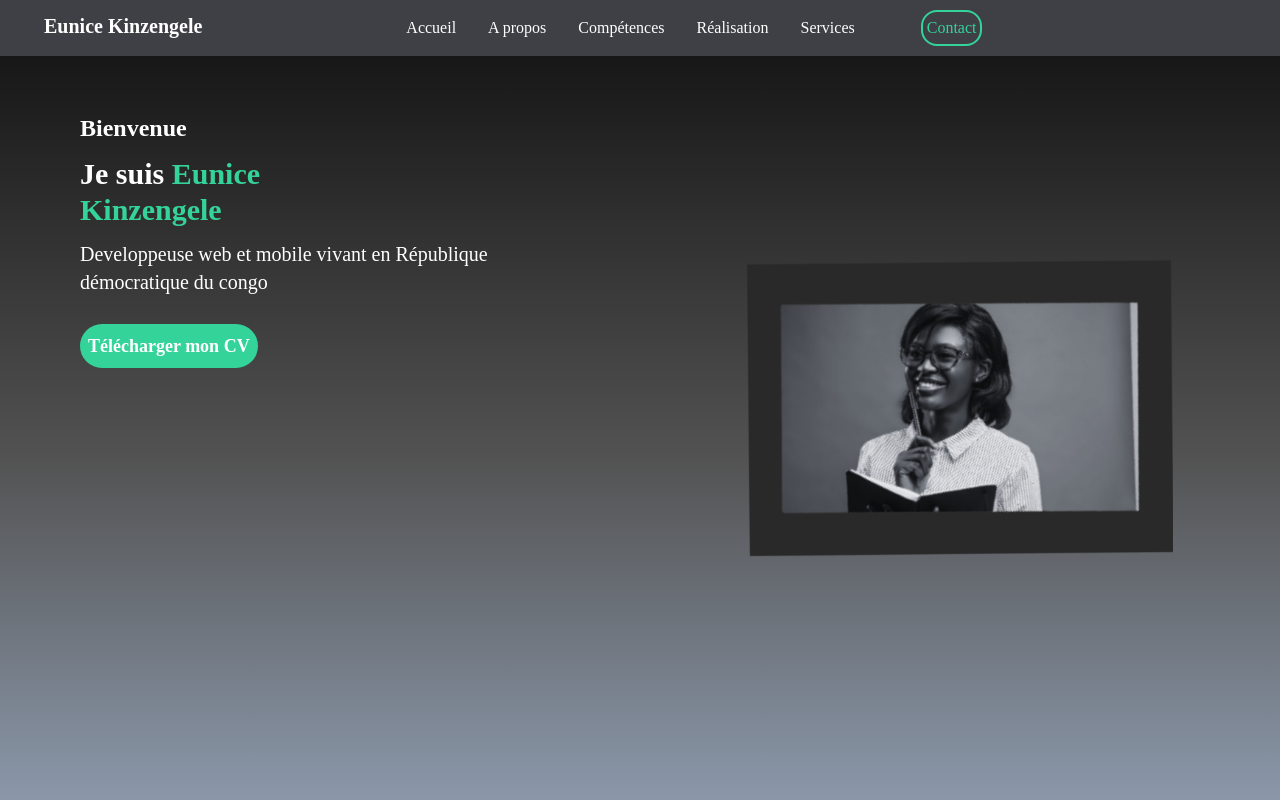
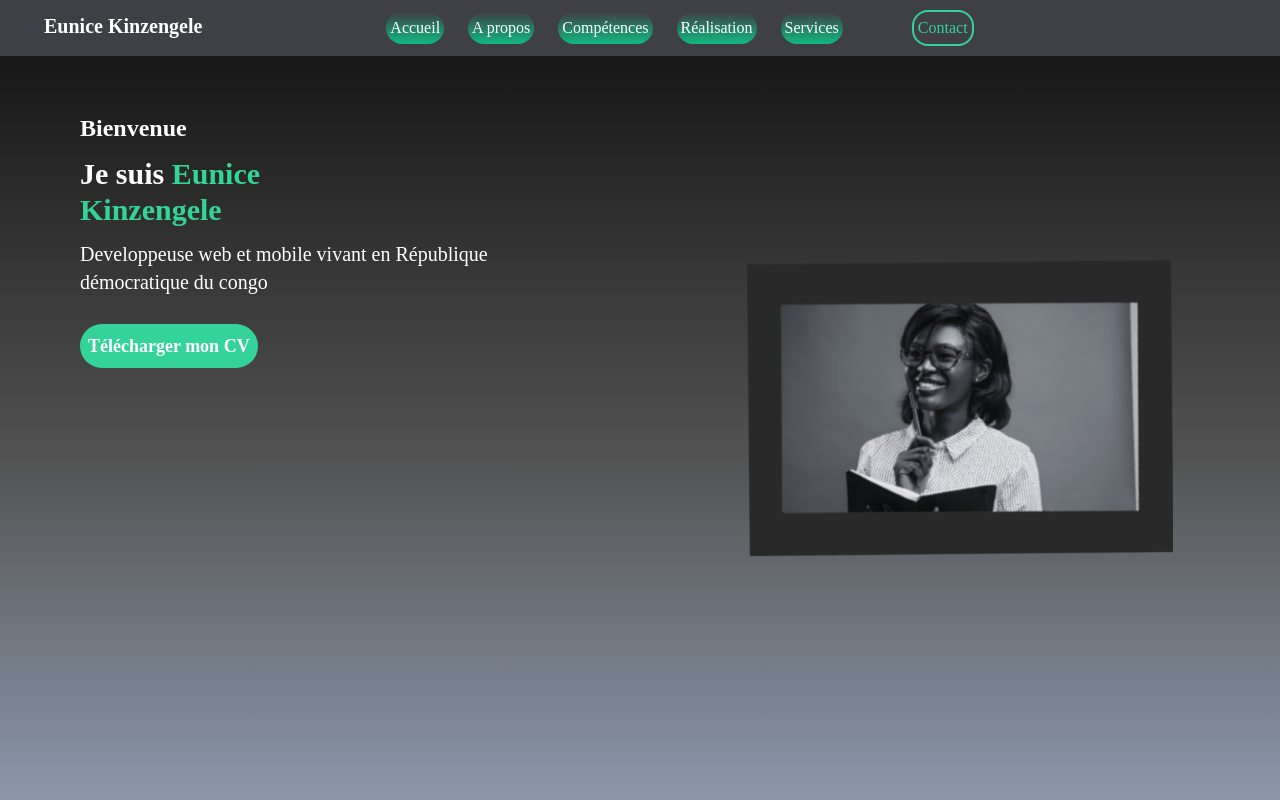
Before and after one commit to eunicekinzengele/My-Portfolio, a Next.js app: page / in a window 1280 px wide. Shown: the top 800 px of the page. Built offline with nearby package versions, Linux system fonts and the light colour scheme.

Commit message:
feat: add style on menu

```diff
--- a/src/pages/Accueil.js
+++ b/src/pages/Accueil.js
@@ -17,16 +17,16 @@ export default function Accueil() {
               Eunice Kinzengele
             </h1>
           </div>
-          <div className="ml-44 font-newFamilly1">
-            <ul className="flex text-white">
-              <li className="p-4">Accueil</li>
-              <li className="p-4">A propos</li>
-              <li className="p-4">Compétences</li>
-              <li className="p-4">Réalisation</li>
-              <li className="p-4">Services</li>
+          <div className="ml-40 font-newFamilly1">
+            <ul className="flex text-white items-center p-3 space-x-6">
+              <li className="bg-gradient-to-t rounded-2xl p-1 from-emerald-500 hover:bg-orange-400">Accueil</li>
+              <li className="bg-gradient-to-t rounded-2xl p-1 from-emerald-500 hover:bg-orange-400">A propos</li>
+              <li className="bg-gradient-to-t rounded-2xl p-1 from-emerald-500 hover:bg-orange-400">Compétences</li>
+              <li className=" bg-gradient-to-t rounded-2xl p-1 from-emerald-500 hover:bg-orange-400">Réalisation</li>
+              <li className=" bg-gradient-to-t rounded-2xl p-1 from-emerald-500 hover:bg-orange-400">Services</li>
             </ul>
           </div>
-          <div className="ml-10 p-2.5 ">
+          <div className=" content-center flex items-center flex-col w-44 p-2.5 ">
             <button className="border-2 border-emerald-400 text-emerald-400  rounded-2xl p-1 font-newFamilly1">
               Contact
             </button>
```
